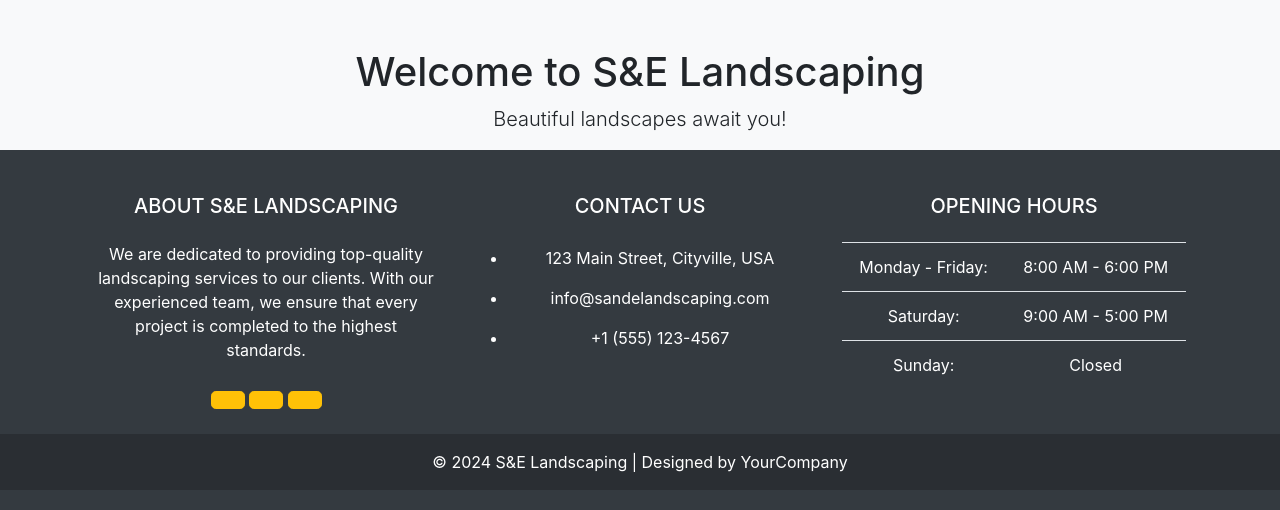
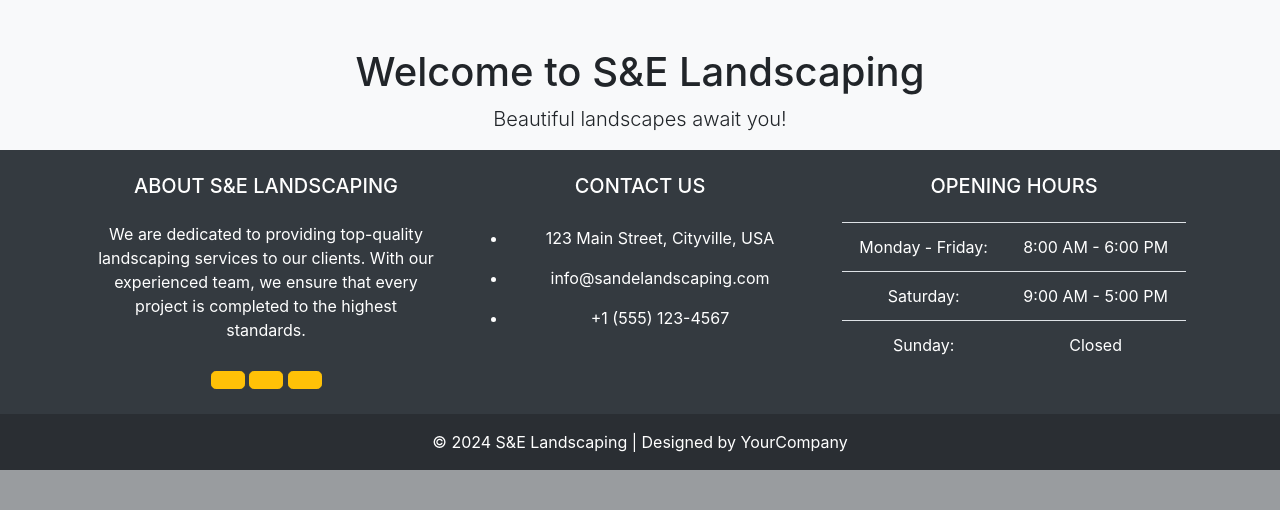
Before and after one commit to RyanRonish/S-E, a Django app: page / in a window 1280 px wide. Shown: the part 960-1470 px from the top of the page. After the commit the page ends 1430 px from the top, so only its background shows below. Run offline with Django 4.2, Linux system fonts and the light colour scheme; some libraries are stand-ins or nearby versions.

Commit message:
footer no pads

```diff
--- a/se/templates/base.html
+++ b/se/templates/base.html
@@ -23,7 +23,7 @@
             background-color: #343a40;
             color: #fff;
             text-align: center;
-            padding: 20px 0;
+            padding: 0px 0;
         }
     </style>
 </head>
```
